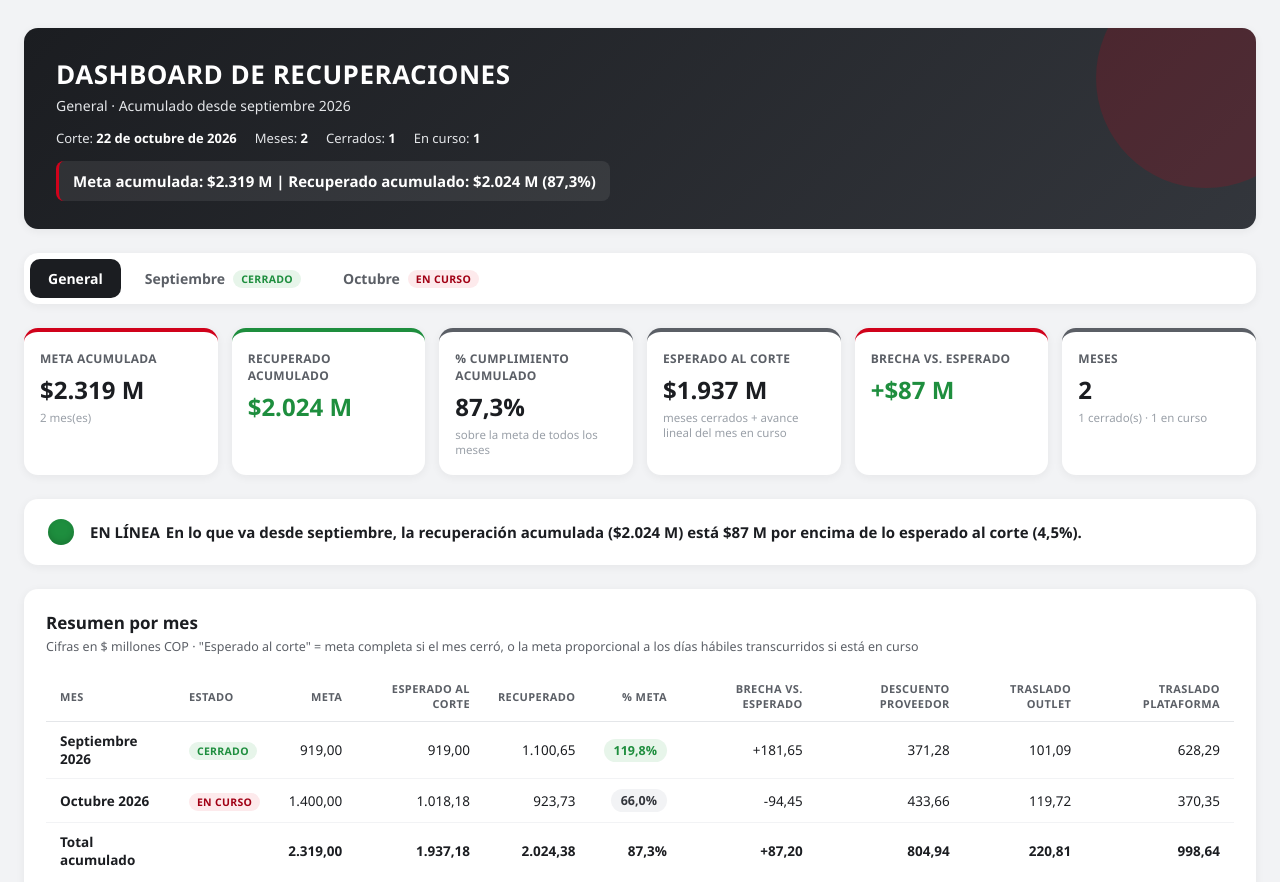
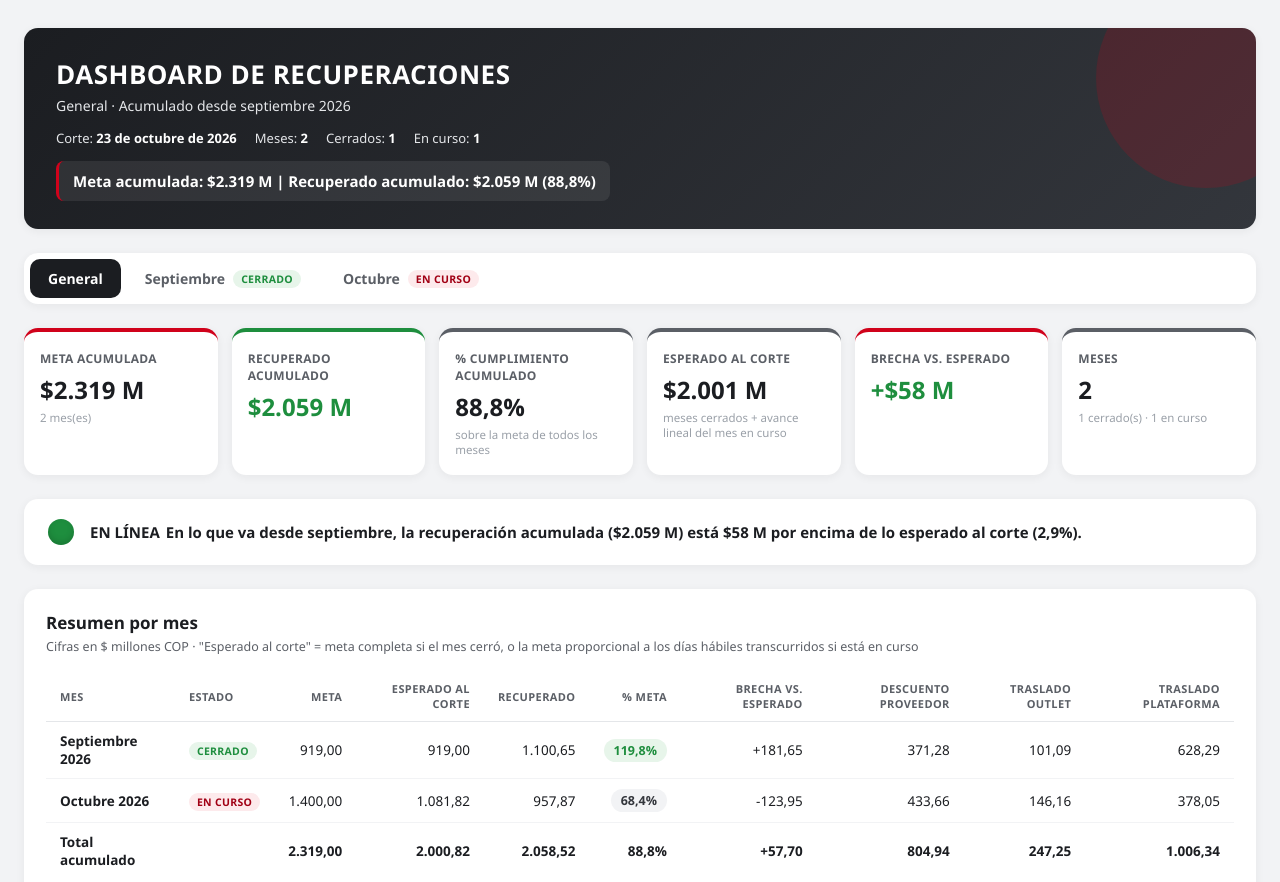
Before and after one commit to ervintrujillorojas-code/Recuperaci-n-plataforma, a plain HTML site: page index.html in a window 1280 px wide. Shown: the top 882 px of the page. Drawn offline with nearby package versions, Linux system fonts and the light colour scheme.

Commit message:
Actualiza dashboard — corte 2026-10-23
Co-Authored-By: Claude Opus 5.5 <noreply@anthropic.com>

```diff
--- a/index.html
+++ b/index.html
@@ -249,10 +249,10 @@ const MESES = [
     "mes": 10,
     "nombre": "Octubre",
     "estado": "en_curso",
-    "fechaCorte": "2026-10-22",
-    "fechaCaptura": "2026-10-22",
+    "fechaCorte": "2026-10-23",
+    "fechaCaptura": "2026-10-23",
     "metaTotal": 1400,
-    "recupReal": 923.73,
+    "recupReal": 957.87,
     "rubros": [
       {
         "nombre": "Descuento Proveedor",
@@ -262,12 +262,12 @@ const MESES = [
       {
         "nombre": "Traslado Outlet",
         "meta": 210,
-        "real": 119.72
+        "real": 146.16
       },
       {
         "nombre": "Traslado Plataforma",
         "meta": 700,
-        "real": 370.35
+        "real": 378.05
       }
     ]
   }
```
